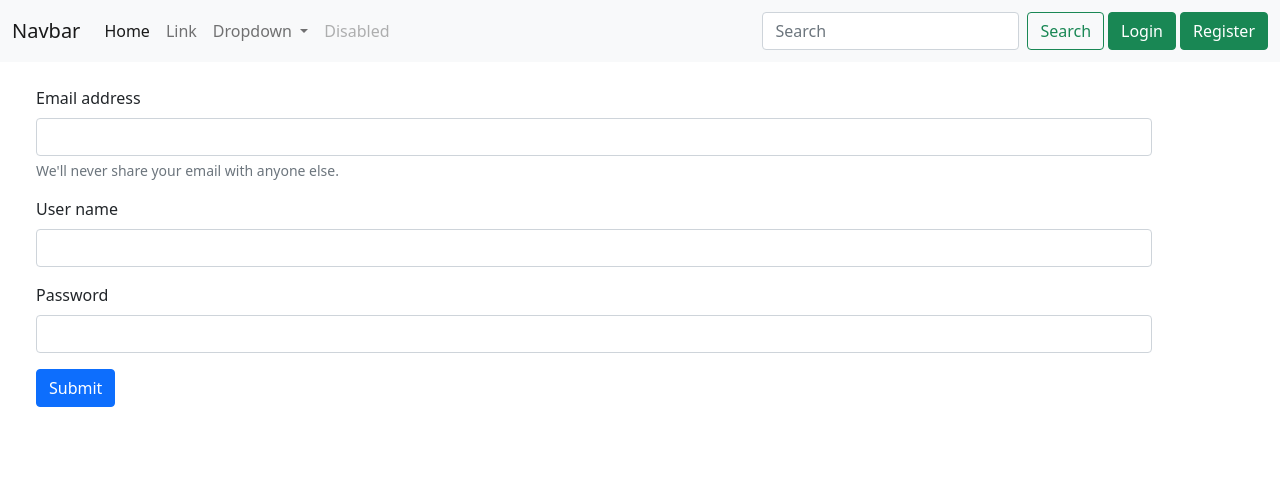
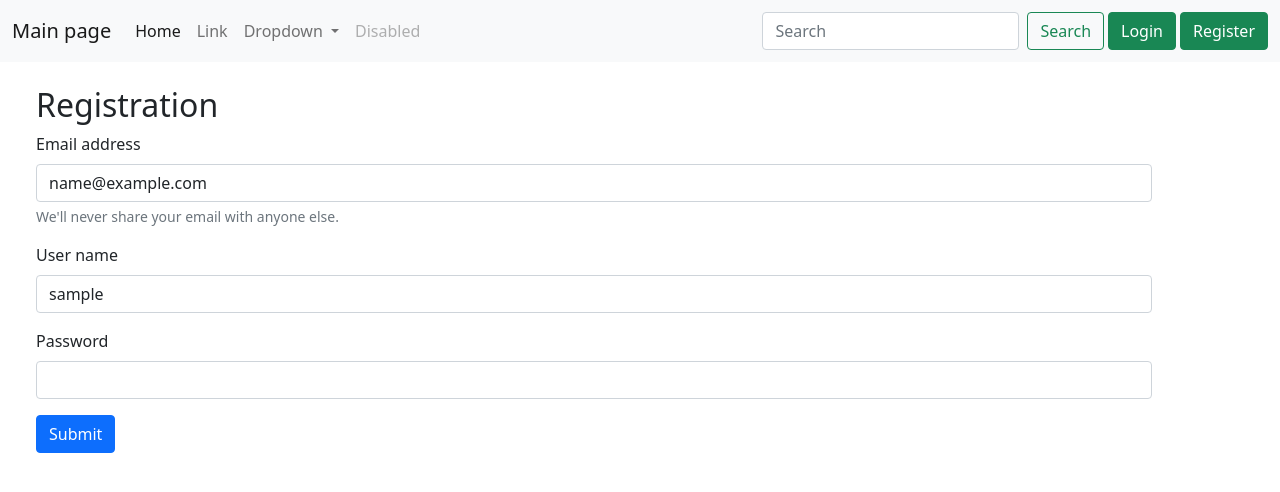
Before and after one commit to IllyaKartychak/Docker_hillel, a FastAPI app: template frontend/app/templates/pages/register.html in a window 1280 px wide. Shown: the top 492 px of the page. Run offline with FastAPI, Linux system fonts and the light colour scheme; the template is opened without the code that fills it: most values are stand-ins (such as "Sample title", 1, 10 or a date in 2020).

Commit message:
register user

```diff
--- a/frontend/app/templates/components/navbar.html
+++ b/frontend/app/templates/components/navbar.html
@@ -1,6 +1,6 @@
 <nav class="navbar navbar-expand-lg navbar-light bg-light">
   <div class="container-fluid">
-    <a class="navbar-brand" href="#">Navbar</a>
+    <a class="navbar-brand" href="{{ url_for('index') }}">Main page</a>
     <button class="navbar-toggler" type="button" data-bs-toggle="collapse" data-bs-target="#navbarSupportedContent" aria-controls="navbarSupportedContent" aria-expanded="false" aria-label="Toggle navigation">
       <span class="navbar-toggler-icon"></span>
     </button>
--- a/frontend/app/templates/pages/register.html
+++ b/frontend/app/templates/pages/register.html
@@ -3,17 +3,28 @@
 
 {% block content %}
 
+
+
 <div class="m-4 container">
+
+  <h2>Registration</h2>
+
+  {% if error %}
+    <div class="alert alert-danger" role="alert">
+      {{ error }}
+    </div>
+  {% endif %}
+
   <form method="post" action="{{ url_for('user_register') }}">
   <div class="mb-3">
     <label for="exampleInputEmail1" class="form-label">Email address</label>
-    <input name="email" type="email" class="form-control" id="exampleInputEmail1" aria-describedby="emailHelp" required>
+    <input name="email" type="email" class="form-control" id="exampleInputEmail1" aria-describedby="emailHelp" required value="{{ email }}">
     <div id="emailHelp" class="form-text">We'll never share your email with anyone else.</div>
   </div>
 
   <div class="mb-3">
     <label for="username" class="form-label">User name</label>
-    <input name="username" type="text" class="form-control" id="username" aria-describedby="emailHelp" required>
+    <input name="username" type="text" class="form-control" id="username" aria-describedby="emailHelp" required value="{{ username }}">
   </div>
 
   <div class="mb-3">
```
Also changed, not shown: frontend/app/router_user.py (+8 -13 lines).
